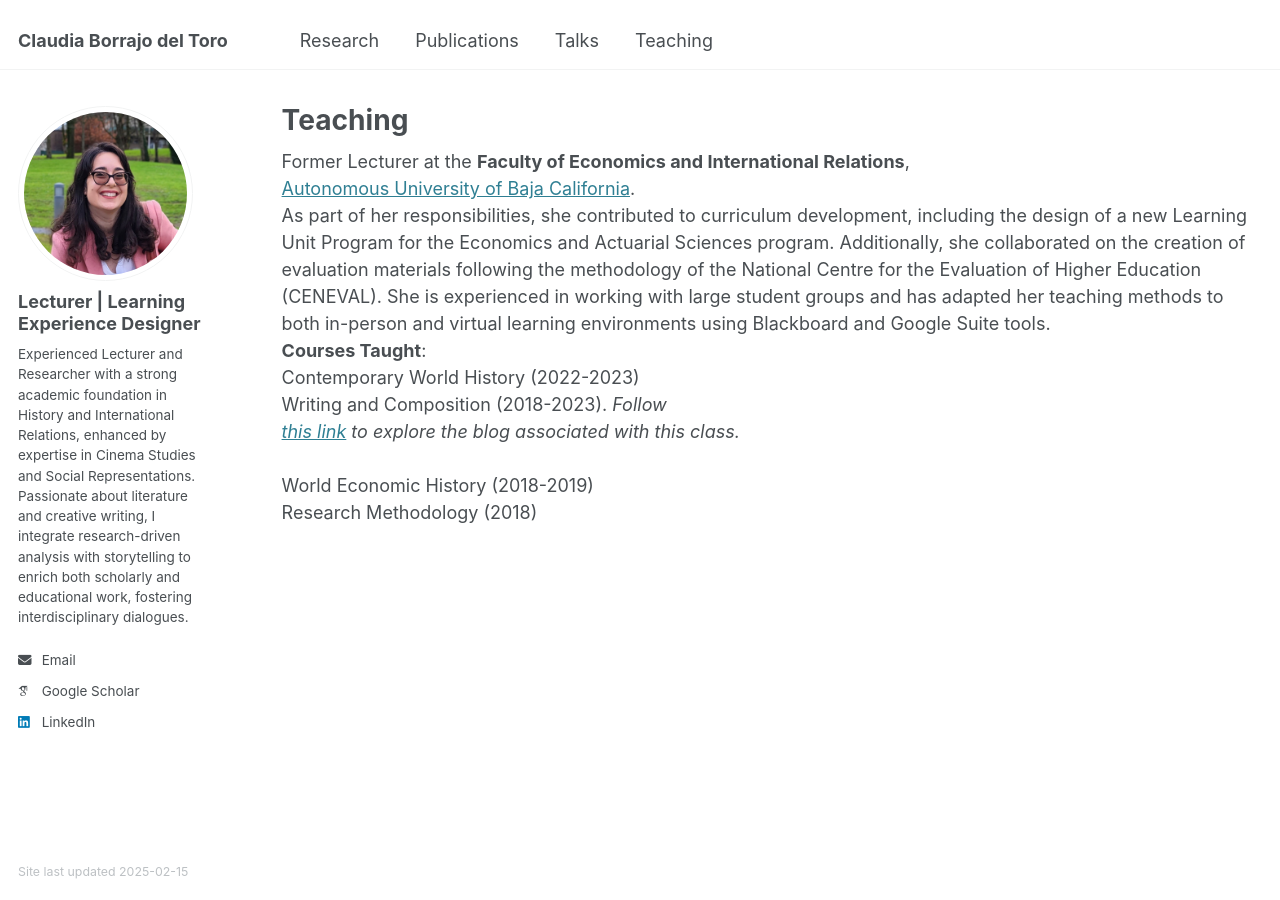
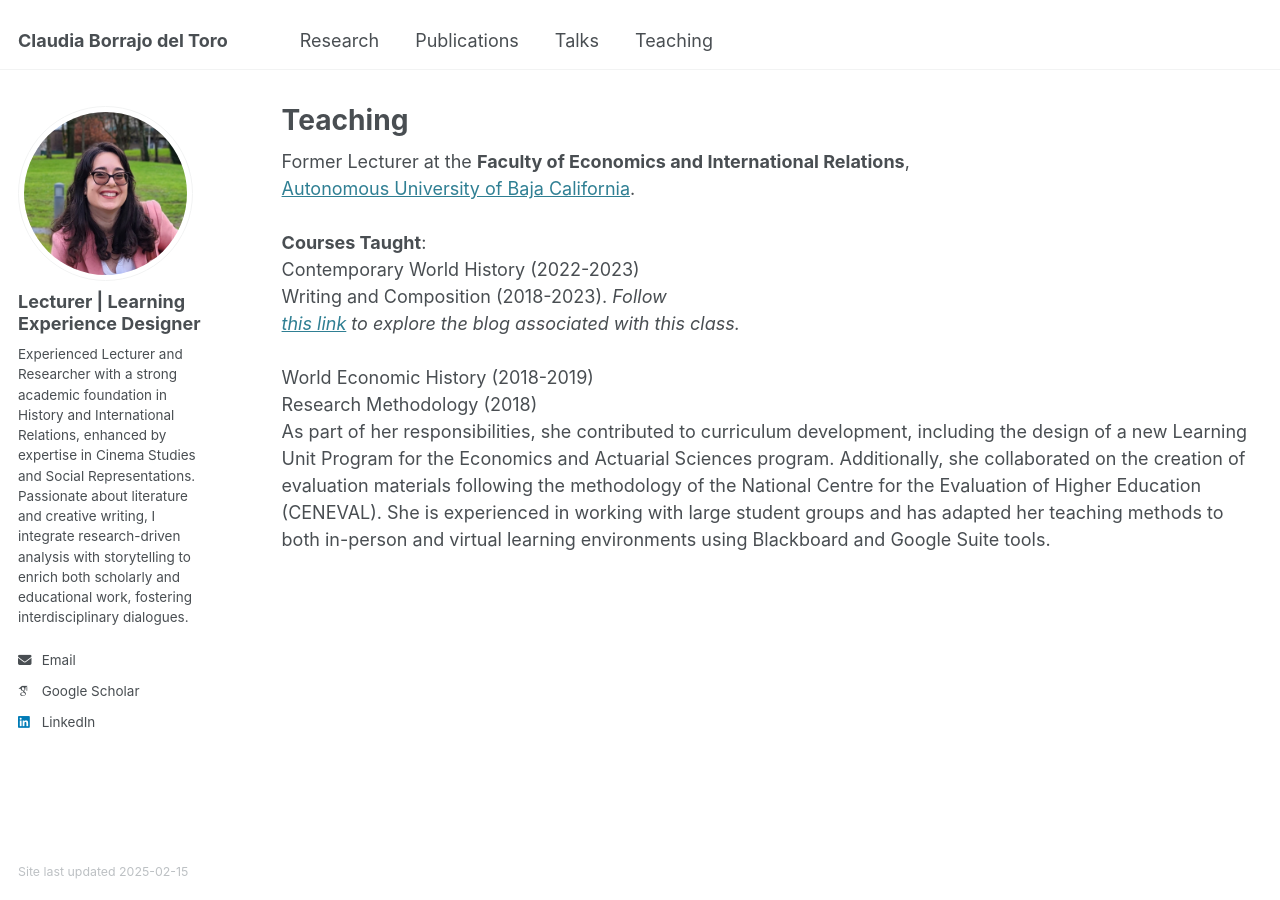
Before and after one commit to claudiabt/claudiabt.github.io, a Jekyll site: the page built from _pages/teaching.html, in a window 1280 px wide. Built offline with Jekyll 4.4.1, drawn with Linux system fonts in a browser that asks for light colours; some web fonts are replaced.

Commit message:
Update teaching.html

```diff
--- a/_pages/teaching.html
+++ b/_pages/teaching.html
@@ -6,7 +6,7 @@ author_profile: true
 ---
 
 {% include base_path %}
-Former Lecturer at the <strong>Faculty of Economics and International Relations</strong>, <div class="wordwrap"><a href="https://www.uabc.mx/">Autonomous University of Baja California</a>.</div> As part of her responsibilities, she contributed to curriculum development, including the design of a new Learning Unit Program for the Economics and Actuarial Sciences program. Additionally, she collaborated on the creation of evaluation materials following the methodology of the National Centre for the Evaluation of Higher Education (CENEVAL). She is experienced in working with large student groups and has adapted her teaching methods to both in-person and virtual learning environments using Blackboard and Google Suite tools.
+Former Lecturer at the <strong>Faculty of Economics and International Relations</strong>, <div class="wordwrap"><a href="https://www.uabc.mx/">Autonomous University of Baja California</a>.</div>
 <br>
 <strong>Courses Taught</strong>:
 <br>
```
Also changed, not shown: other parts of _pages/teaching.html (+1 -1 lines).
